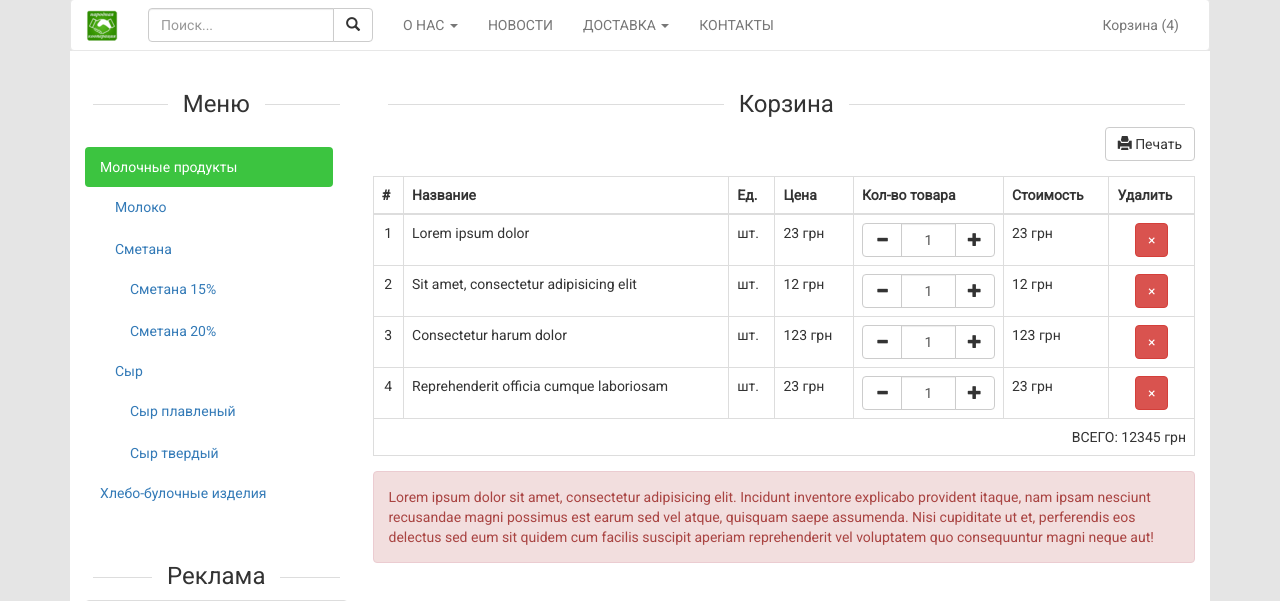
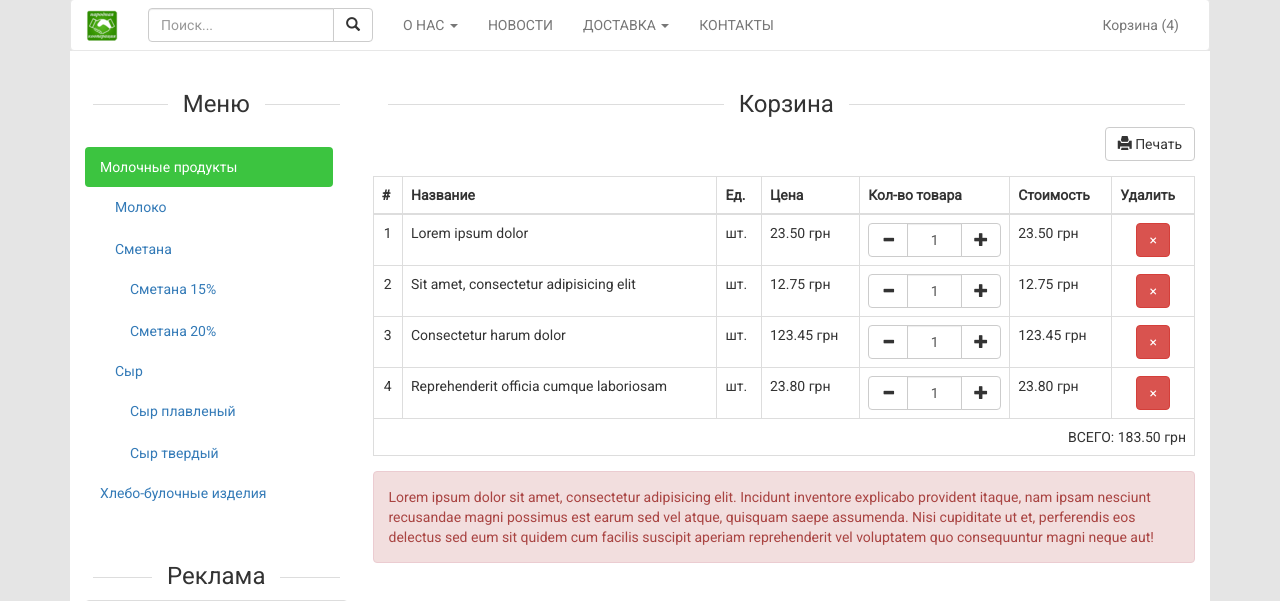
Before and after one commit to Korol/koop_front, a PHP site: page /cart.php?category_id=1 in a window 1280 px wide. Shown: the part 151-752 px from the top of the page. Run offline with PHP 8.4, Linux system fonts and the light colour scheme.

Commit message:
JS qty part 2

```diff
--- a/assets/js/site.js
+++ b/assets/js/site.js
@@ -37,6 +37,7 @@ jQuery(document).ready(function($) {
             var pprice = $('#pprice_'+pm_id[1]).text();
             var newcost = (pprice*(pm_qty*1-1)).toFixed(2);
             $('#pcost_'+pm_id[1]).text(newcost);
+            countCartCosts();
         }
     });
 
@@ -49,9 +50,19 @@ jQuery(document).ready(function($) {
         var pprice = $('#pprice_'+pp_id[1]).text();
         var newcost = (pprice*(pp_qty*1+1)).toFixed(2);
         $('#pcost_'+pp_id[1]).text(newcost);
+        countCartCosts();
     });
 });
 
 function removeFromCart(p_id){
-    $('#cart_tr_'+p_id).hide(300);
+    $('#cart_tr_'+p_id).remove();
+    countCartCosts();
 }
+
+function countCartCosts(){
+    var summ = 0;
+    $('.cart-cost').each(function(){
+        summ += $(this).text()*1;
+    });
+    $('#cart_total').text(summ.toFixed(2));
+}
--- a/cart.php
+++ b/cart.php
@@ -6,35 +6,36 @@ $products = array(
         'id' => 1,
         'title' => 'Lorem ipsum dolor',
         'unit' => 'шт.',
-        'price' => '23',
+        'price' => '23.50',
         'qty' => 1,
-        'cost' => '23',
+        'cost' => '23.50',
     ),
     1 => array(
         'id' => 2,
         'title' => 'Sit amet, consectetur adipisicing elit',
         'unit' => 'шт.',
-        'price' => '12',
+        'price' => '12.75',
         'qty' => 1,
-        'cost' => '12',
+        'cost' => '12.75',
     ),
     2 => array(
         'id' => 3,
         'title' => 'Consectetur harum dolor',
         'unit' => 'шт.',
-        'price' => '123',
+        'price' => '123.45',
         'qty' => 1,
-        'cost' => '123',
+        'cost' => '123.45',
     ),
     3 => array(
         'id' => 4,
         'title' => 'Reprehenderit officia cumque laboriosam',
         'unit' => 'шт.',
-        'price' => '23',
+        'price' => '23.80',
         'qty' => 1,
-        'cost' => '23',
+        'cost' => '23.80',
     ),
 );
+$cart_total = 0;
 ?>
 
 <div class="row">
@@ -69,32 +70,35 @@ $products = array(
                 <td class="text-center"><?=++$key;?></td>
                 <td><?=$product['title']; ?></td>
                 <td><?=$product['unit']; ?></td>
-                <td><?=$product['price']; ?> грн</td>
+                <td><span id="pprice_<?=$product['id'];?>"><?=$product['price']; ?></span> грн</td>
                 <td>
                     <div class="input-group">
                         <span class="input-group-btn">
-                            <button class="btn btn-default" type="button">
+                            <button class="btn btn-default ppqminus" type="button" id="ppqminus_<?=$product['id'];?>">
                                 <span class="glyphicon glyphicon-minus" aria-hidden="true"></span>
                             </button>
                         </span>
-                        <input type="text" class="form-control qty-input" value="<?=$product['qty']; ?>" readonly>
+                        <input type="text" class="form-control qty-input" value="<?=$product['qty'];?>" readonly id="ppqty_<?=$product['id'];?>">
                         <span class="input-group-btn">
-                            <button class="btn btn-default" type="button">
+                            <button class="btn btn-default ppqplus" type="button" id="ppqplus_<?=$product['id'];?>">
                                 <span class="glyphicon glyphicon-plus" aria-hidden="true"></span>
                             </button>
                         </span>
                     </div><!-- /input-group -->
                 </td>
-                <td><?=$product['cost']; ?> грн</td>
+                <td><span class="cart-cost" id="pcost_<?=$product['id'];?>"><?=$product['cost']; ?></span> грн</td>
                 <td class="text-center">
                     <button type="button" onclick="removeFromCart(<?=$product['id'];?>)" class="btn btn-danger">&times;</button>
                 </td>
             </tr>
+            <?php
+            $cart_total += $product['cost'];
+            ?>
             <?php endforeach; ?>
             <tr>
                 <td colspan="7" class="text-right">
                     <span class="text-uppercase">Всего:</span>
-                    <span class="cart-total-cost">12345</span> грн
+                    <span class="cart-total-cost"><span id="cart_total"><?=number_format($cart_total, 2);?></span></span> грн
                 </td>
             </tr>
             </tbody>
```
